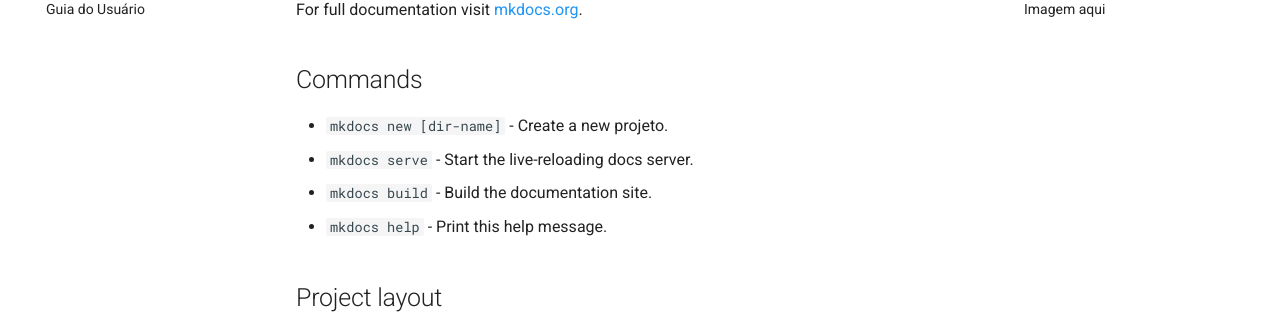
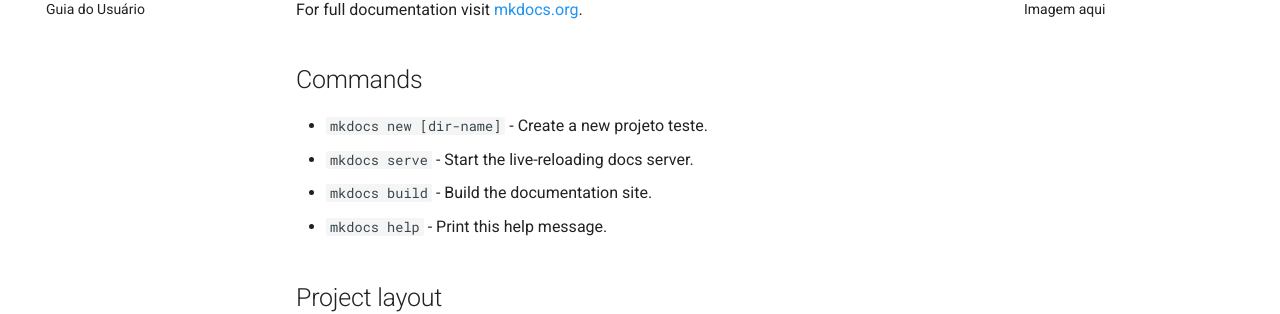
Before and after one commit to emerdesenv/teste-mkdocs, an MkDocs documentation site: the page built from docs/index.md, in a window 1280 px wide. Shown: the part 183-497 px from the top of the page. Built offline with MkDocs 1.6.1 and Material for MkDocs 9.7.7, drawn with Linux system fonts in a browser that asks for light colours.

Commit message:
refactor: Teste

```diff
--- a/docs/index.md
+++ b/docs/index.md
@@ -4,7 +4,7 @@
 
 ## Commands
 
-* `mkdocs new [dir-name]` - Create a new projeto.
+* `mkdocs new [dir-name]` - Create a new projeto teste.
 * `mkdocs serve` - Start the live-reloading docs server.
 * `mkdocs build` - Build the documentation site.
 * `mkdocs help` - Print this help message.
```
